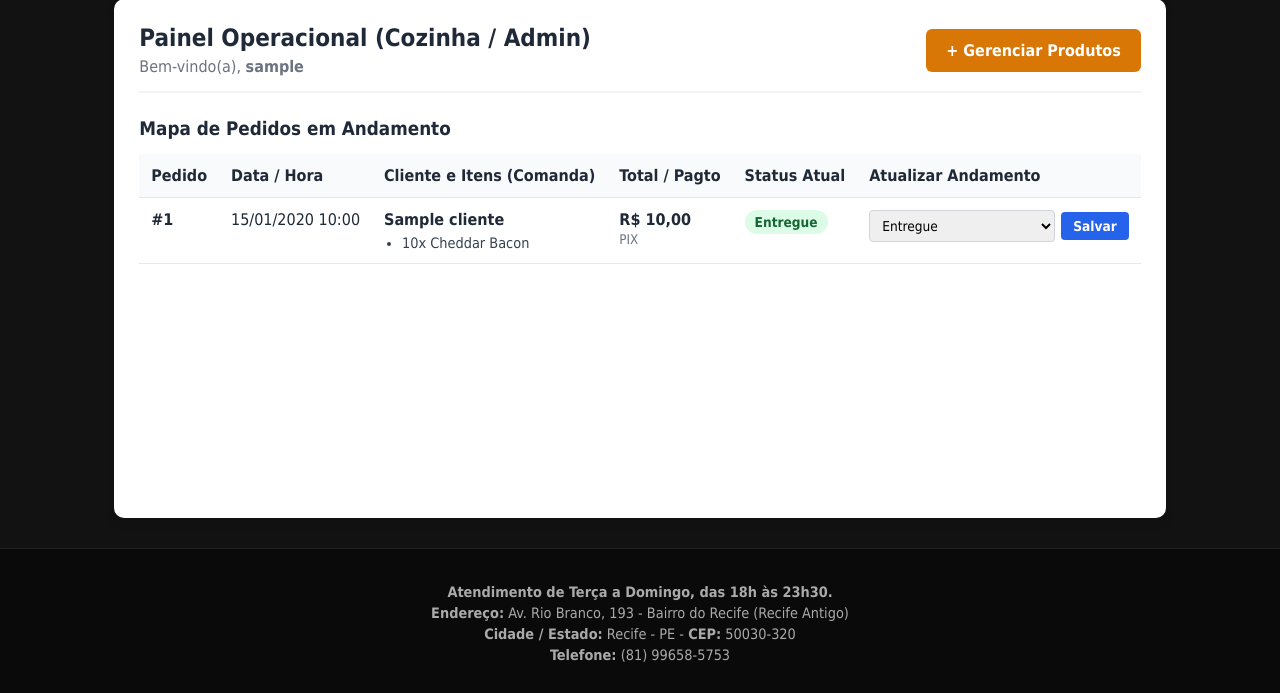
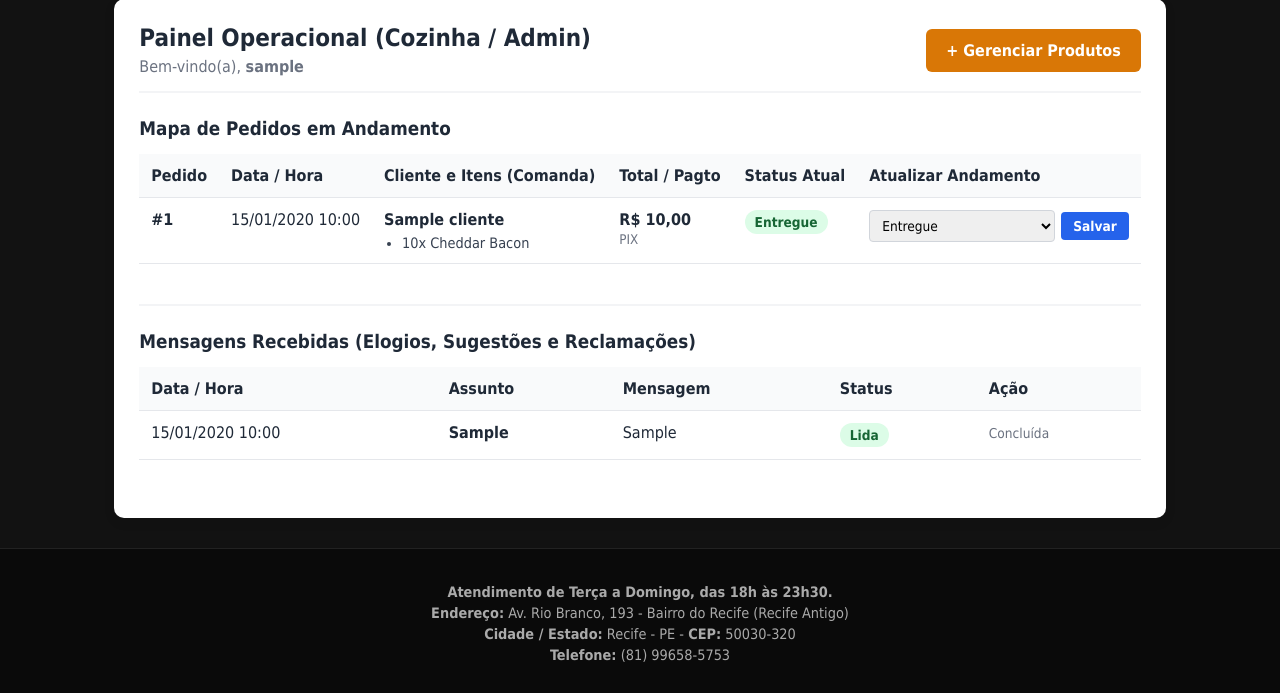
Before and after one commit to jeffdfreitas/projeto_pnt2_at1_at2, a PHP site: page /dashboard_funcionario.php in a window 1280 px wide. Shown: the part 107-800 px from the top of the page. Run offline with PHP 8.4, Linux system fonts and the light colour scheme; a user stored in the database is signed in; data comes from the database, SQL or seed files in the repository; both versions use the stored data as it was after the commit; tables that the repository leaves empty hold one stand-in row (values such as "Sample post").

Commit message:
Adiciona persistencia e painel de leitura para mensagens de contato

```diff
--- a/dashboard_funcionario.php
+++ b/dashboard_funcionario.php
@@ -40,6 +40,26 @@ if ($_SERVER['REQUEST_METHOD'] === 'POST' && isset($_POST['acao']) && $_POST['ac
         }
     }
 }
+
+// PROCESSAR MARCAÇÃO DE MENSAGEM COMO LIDA
+if ($_SERVER['REQUEST_METHOD'] === 'POST' && isset($_POST['acao']) && $_POST['acao'] === 'marcar_lida') {
+    $id_msg = (int) $_POST['id_mensagem'];
+    try {
+        $stmtMsg = $pdo->prepare("UPDATE mensagem_contato SET lida = 1 WHERE id = ?");
+        $stmtMsg->execute([$id_msg]);
+        $mensagem = "<div class='alerta-ok'>Mensagem #{$id_msg} marcada como lida!</div>";
+    } catch (Exception $e) {
+        $mensagem = "<div class='alerta-erro'>Erro ao atualizar mensagem: " . $e->getMessage() . "</div>";
+    }
+}
+
+// Consulta todas as mensagens de contato (não lidas primeiro, depois mais recentes)
+$mensagens_contato = $pdo->query("
+    SELECT id, assunto, mensagem, lida, data_envio
+    FROM mensagem_contato
+    ORDER BY lida ASC, data_envio DESC
+")->fetchAll(PDO::FETCH_ASSOC);
+
 
 // Consulta todos os pedidos do banco (mais recentes primeiro)
 $pedidos = $pdo->query("
@@ -269,7 +289,58 @@ foreach ($pedidos as $i => $ped) {
                 <?php endif; ?>
             </tbody>
         </table>
+
+
+    <hr style="border: 0; border-top: 2px solid #f3f4f6; margin: 40px 0 25px 0;">
+    <h3 style="margin-bottom: 15px;">Mensagens Recebidas (Elogios, Sugestões e Reclamações)</h3>
+        <table>
+            <thead>
+                <tr>
+                    <th>Data / Hora</th>
+                    <th>Assunto</th>
+                    <th>Mensagem</th>
+                    <th>Status</th>
+                    <th>Ação</th>
+                </tr>
+            </thead>
+            <tbody>
+                <?php if (empty($mensagens_contato)): ?>
+                    <tr>
+                        <td colspan="5" style="text-align: center; color: #6b7280; padding: 20px;">
+                            Nenhuma mensagem enviada pelos visitantes até o momento.
+                        </td>
+                    </tr>
+                <?php else: ?>
+                    <?php foreach ($mensagens_contato as $msg): ?>
+                        <tr style="<?php echo ($msg['lida'] == 0) ? 'background-color: #fffbeb;' : ''; ?>">
+                            <td><?php echo date('d/m/Y H:i', strtotime($msg['data_envio'])); ?></td>
+                            <td><strong><?php echo htmlspecialchars($msg['assunto']); ?></strong></td>
+                            <td style="max-width: 400px;"><?php echo nl2br(htmlspecialchars($msg['mensagem'])); ?></td>
+                            <td>
+                                <?php if ($msg['lida'] == 0): ?>
+                                    <span class="status-badge status-pendente">Nova</span>
+                                <?php else: ?>
+                                    <span class="status-badge status-entregue">Lida</span>
+                                <?php endif; ?>
+                            </td>
+                            <td>
+                                <?php if ($msg['lida'] == 0): ?>
+                                    <form action="dashboard_funcionario.php" method="POST" style="margin: 0;">
+                                        <input type="hidden" name="acao" value="marcar_lida">
+                                        <input type="hidden" name="id_mensagem" value="<?php echo $msg['id']; ?>">
+                                        <button type="submit" class="btn-salvar-status">Marcar como lida</button>
+                                    </form>
+                                <?php else: ?>
+                                    <span style="color: #6b7280; font-size: 0.85rem;">Concluída</span>
+                                <?php endif; ?>
+                            </td>
+                        </tr>
+                    <?php endforeach; ?>
+                <?php endif; ?>
+            </tbody>
+        </table>
     </main>
+
 
     <footer class="footer">
         <p><strong>Atendimento de Terça a Domingo, das 18h às 23h30.</strong></p>
```
Also changed, not shown: assets/db/larica_burguer.sql (+8 -0 lines), contato.php (+27 -1 lines).
